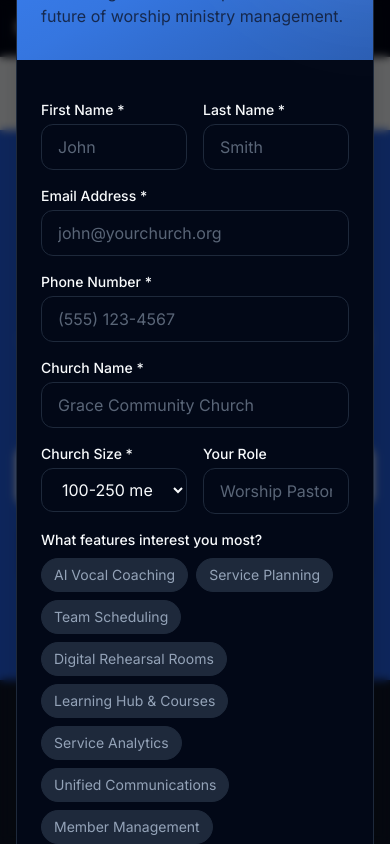
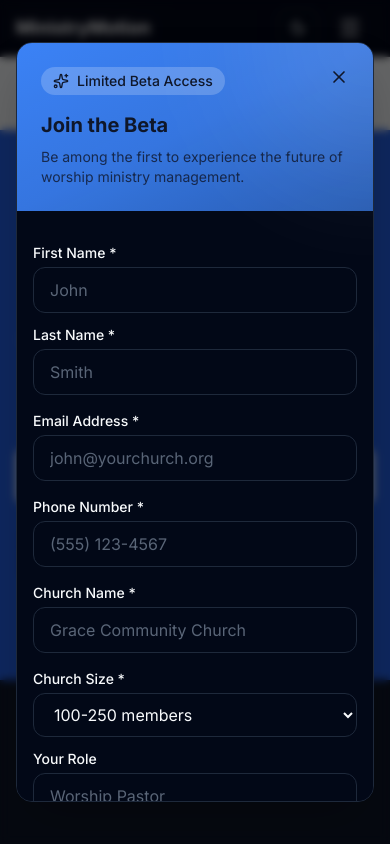
Before and after one commit to adarden7/ministry-motion-website, a Next.js app: page /compare in a window 390 px wide. Both pictures are taken after a click on the button "Sign Up for Beta". Shown: the part 9153-9997 px from the top of the page. Built offline with nearby package versions, Linux system fonts and the light colour scheme.

Commit message:
Optimize signup modal with constraints, secure backdrop, and robust mobile grid

```diff
--- a/src/components/marketing/BetaSignupForm.tsx
+++ b/src/components/marketing/BetaSignupForm.tsx
@@ -111,9 +111,9 @@ export function BetaSignupForm({
         <div className="w-16 h-16 rounded-full bg-primary/20 flex items-center justify-center mx-auto mb-4">
           <Check className="w-8 h-8 text-primary" />
         </div>
-        <h3 className="text-xl font-bold text-foreground mb-2">You're on the list!</h3>
+        <h3 className="text-xl font-bold text-foreground mb-2">You&apos;re on the list!</h3>
         <p className="text-muted-foreground mb-6">
-          Thank you for signing up for beta access. We'll reach out soon with your exclusive invitation.
+          Thank you for signing up for beta access. We&apos;ll reach out soon with your exclusive invitation.
         </p>
         {onClose && (
           <button
@@ -153,7 +153,7 @@ export function BetaSignupForm({
         </div>
       )}
 
-      <div className={compact ? 'space-y-3' : 'grid grid-cols-2 gap-4'}>
+      <div className={compact ? 'space-y-3' : 'grid grid-cols-1 sm:grid-cols-2 gap-3 sm:gap-4'}>
         <div>
           <label htmlFor="firstName" className="block text-sm font-medium text-foreground mb-1">
             First Name *
@@ -235,7 +235,7 @@ export function BetaSignupForm({
         />
       </div>
 
-      <div className={compact ? 'space-y-3' : 'grid grid-cols-2 gap-4'}>
+      <div className={compact ? 'space-y-3' : 'grid grid-cols-1 sm:grid-cols-2 gap-3 sm:gap-4'}>
         <div>
           <label htmlFor="churchSize" className="block text-sm font-medium text-foreground mb-1">
             Church Size *
@@ -275,13 +275,13 @@ export function BetaSignupForm({
           <label className="block text-sm font-medium text-foreground mb-2">
             What features interest you most?
           </label>
-          <div className="flex flex-wrap gap-2">
+          <div className="flex flex-wrap gap-1.5 sm:gap-2">
             {interestOptions.map(option => (
               <button
                 key={option.id}
                 type="button"
                 onClick={() => handleInterestToggle(option.id)}
-                className={`px-3 py-1.5 text-sm rounded-full border transition-colors ${formData.interests?.includes(option.id)
+                className={`px-2.5 sm:px-3 py-1 sm:py-1.5 text-xs sm:text-sm rounded-full border transition-colors ${formData.interests?.includes(option.id)
                   ? 'bg-primary/20 border-primary/40 text-primary'
                   : 'bg-muted border-border text-muted-foreground hover:border-primary/30 hover:text-foreground'
                   }`}
@@ -310,7 +310,7 @@ export function BetaSignupForm({
 
       <p className="text-xs text-muted-foreground text-center">
         By signing up, you agree to our Terms of Service and Privacy Policy.
-        We'll never share your information.
+        We&apos;ll never share your information.
       </p>
     </form>
   );
--- a/src/components/marketing/BetaSignupModal.tsx
+++ b/src/components/marketing/BetaSignupModal.tsx
@@ -38,17 +38,16 @@ export function BetaSignupModal({ isOpen, onClose, source = 'website_beta_signup
   if (!isOpen) return null;
 
   return (
-    <div className="fixed inset-0 z-[100] flex items-center justify-center p-4">
+    <div className="fixed inset-0 z-[100] flex items-center justify-center p-4 sm:p-8">
       {/* Backdrop */}
       <div
         className="absolute inset-0 bg-black/60 backdrop-blur-sm"
-        onClick={onClose}
       />
 
       {/* Modal — uses semantic tokens so it works in both light and dark mode */}
-      <div className="relative w-full max-w-lg bg-card border border-border rounded-2xl shadow-2xl overflow-hidden animate-in fade-in zoom-in-95 duration-200">
+      <div className="relative w-full max-w-lg max-h-[90vh] flex flex-col bg-card border border-border rounded-2xl shadow-2xl overflow-hidden animate-in fade-in zoom-in-95 duration-200">
         {/* Header — gradient accent strip */}
-        <div className="relative bg-gradient-to-br from-primary via-primary/90 to-primary/70 px-6 py-8 text-primary-foreground">
+        <div className="relative shrink-0 bg-gradient-to-br from-primary via-primary/90 to-primary/70 px-6 py-6 sm:py-8 text-primary-foreground">
           <div className="absolute top-0 right-0 w-64 h-64 bg-white/10 rounded-full blur-3xl -translate-y-1/2 translate-x-1/2" />
           <button
             onClick={onClose}
@@ -61,15 +60,15 @@ export function BetaSignupModal({ isOpen, onClose, source = 'website_beta_signup
               <Sparkles className="w-4 h-4" />
               <span className="text-sm font-medium">Limited Beta Access</span>
             </div>
-            <h2 className="text-2xl font-bold mb-2">Join the Beta</h2>
-            <p className="text-primary-foreground/80">
+            <h2 className="text-xl sm:text-2xl font-bold mb-2">Join the Beta</h2>
+            <p className="text-sm sm:text-base text-primary-foreground/80">
               Be among the first to experience the future of worship ministry management.
             </p>
           </div>
         </div>
 
         {/* Form */}
-        <div className="p-6 bg-card">
+        <div className="p-4 sm:p-6 bg-card overflow-y-auto">
           <BetaSignupForm
             source={source}
             onSuccess={() => {
```
